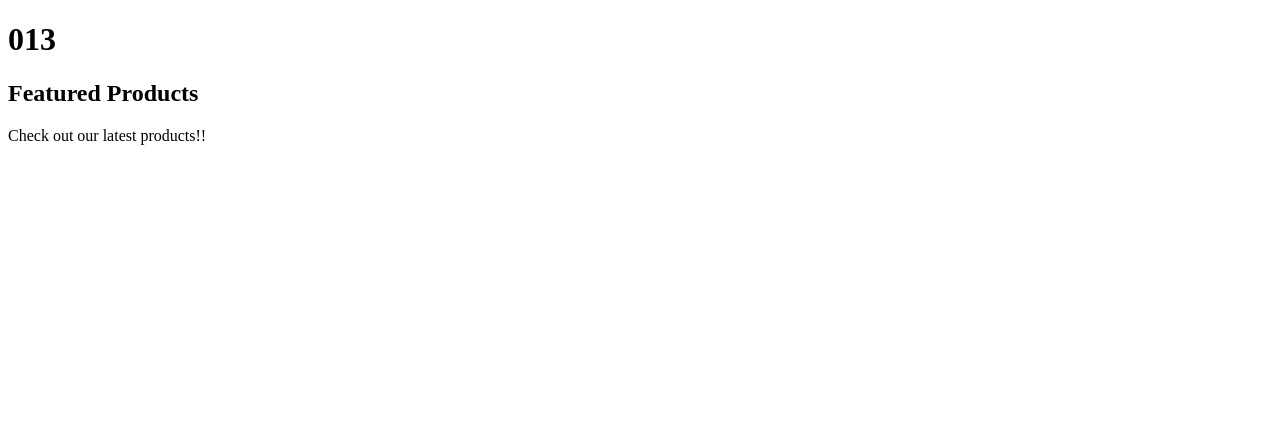
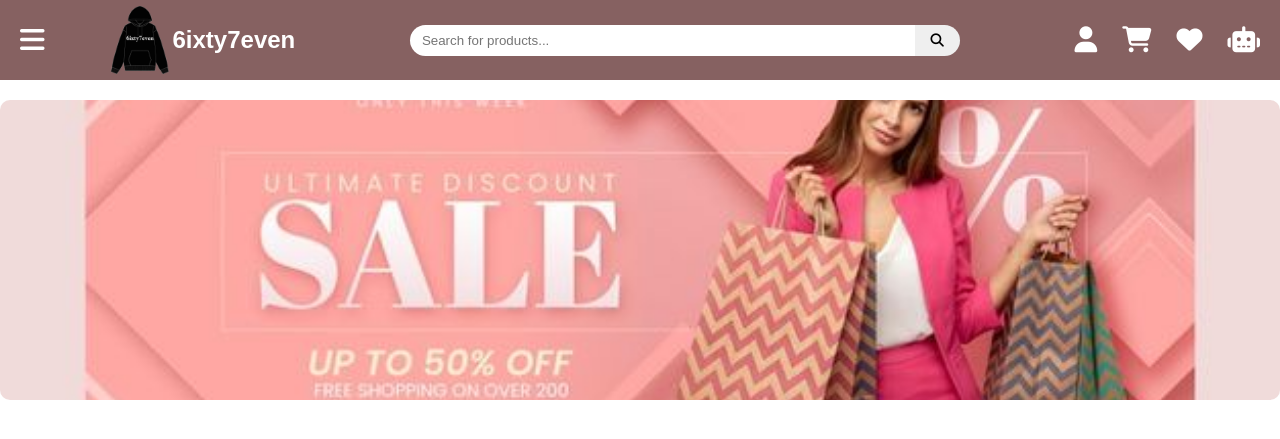
Before and after one commit to hat1m11/E-Commerce-Project, a Flask app: template templates/index.html in a window 1280 px wide. Shown: the top 439 px of the page. Run offline with Flask 3, Linux system fonts and the light colour scheme; the template is opened without the code that fills it, so the values that code supplies are empty.

Commit message:
recovered work

```diff
--- a/templates/index.html
+++ b/templates/index.html
@@ -3,25 +3,62 @@
 <head>
     <meta charset="UTF-8">
     <meta name="viewport" content="width=device-width, initial-scale=1.0">
-    <title>E-Commerce Project 67</title>
+    <title>6ixty7even</title>
+    <link rel="stylesheet" href="style.css">
+    <link rel="stylesheet" href="https://cdnjs.cloudflare.com/ajax/libs/font-awesome/6.5.0/css/all.min.css">
+
 </head>
 <body>
 
     <header>
-        <h1>013</h1>
+      <div class="header-left">
+        <i class="fa-solid fa-bars"></i>
+        <img src="images/logo.png" alt="6ixty7even Logo" class="logo">
+        <h1>6ixty7even</h1>
+      </div>
+      <div class="search-bar">
+        <input type="text" placeholder="Search for products...">
+        <button><i class="fa-solid fa-magnifying-glass"></i></button>
+      </div>
+      <div class="header-right">
+        <i class="fa-solid fa-user"></i>
+        <i class="fa-solid fa-shopping-cart"></i>
+        <i class="fa-solid fa-heart"></i>
+        <i class="fa-solid fa-robot"></i>
+      </div>
+
     </header>
 
     <main>
         <section>
-            <h2>Featured Products</h2>
-            <p>Check out our latest products!!</p>
-        </section>
+          <section class="banner">
+          <div class="rotation">
+          <img src="images/banner/banner1.jpg" alt="Banner 1" class="rotation-image active">
+            <img src="images/banner/banner2.jpg" alt="Banner 2" class="rotation-image">
+            <img src="images/banner/banner3.jpg" alt="Banner 3" class="rotation-image">
+
+            </div>
+            </section>
+
+</section>
+
     </main>
 
     <footer>
 
     </footer>
+<script>
+        const images = document.querySelectorAll('.rotation-image');
+        let current = 0;
 
+        function rotateImages() {
+            images[current].classList.remove('active');
+            current = (current + 1) % images.length;
+            images[current].classList.add('active');
+        }
+
+        setInterval(rotateImages, 3000);
+    </script>
 
 </body>
 </html></html>
--- /dev/null
+++ b/templates/style.css
@@ -0,0 +1,166 @@
+
+* {
+    margin: 0;
+    padding: 0;
+    box-sizing: border-box;
+    font-family: Arial, sans-serif;
+}
+header{
+    display: flex;
+    align-items: center;
+    justify-content: space-between;
+    padding: 0px 20px;
+    background-color: #683a3acc;
+    color: #fff;
+    height: 80px;
+}
+
+    .header-left {
+        display: flex;
+        align-items: center;
+        gap: 4px;
+    }
+    .header-left i.fa-bars {
+        font-size: 28px;
+        cursor: pointer;
+    }
+    .header-left .logo {
+        width: 120px;
+        height: auto;
+        display: block;
+    }
+    .header-left h1 {
+        font-size: 24px;
+        font-weight: bold;
+        margin-left: 0;
+    }
+   .search-bar {
+    flex: 1;
+    max-width: 550px;
+    display: flex;
+    align-items: center;
+    margin: 0 20px;
+
+}
+
+        .search-bar input {
+            flex: 1;
+            padding: 8px 12px;
+            border: none;
+            border-radius: 20px 0 0 20px;
+            outline: none;
+        }
+
+
+        .search-bar button {
+            padding: 8px 16px;
+            border: none;
+            background-color: #ff4081
+            color: #fff;
+            border-radius: 0 20px 20px 0;
+            cursor: pointer;
+        }
+        .search-bar button:hover {
+            background-color: #e03570;
+        }
+    .header-right {
+        display: flex;
+        align-items: center;
+        gap: 25px;
+        font-size: 26px;
+    }
+    .header-right i {
+        cursor: pointer;
+    }
+.header-right i:hover {
+        color: #ff4081;
+    }
+.banner {
+    width: 100%;
+    margin: 20px auto;
+    overflow: hidden;
+    border-radius: 10px;
+
+}
+       .rotation {
+        position: relative;
+        width: 100%;
+        height: auto;
+        aspect-ratio: 3 / 1;
+        max-height: 300px;
+        overflow: hidden;
+       }
+.rotation img {
+    position: absolute;
+    top: 0;
+    left: 0;
+    width: 100%;
+    height: 100%;
+    object-fit: cover;
+    opacity: 0;
+    transition: opacity 1s ease-in-out;
+}
+.rotation img.active {
+    opacity: 1;
+}
+.contact page {
+    max-width: 1200px;
+    margin: 40px auto;
+    padding: 0 20px;
+
+}
+.contact page h2 {
+    font-size: 32px;
+    margin-bottom: 10px;
+
+}
+contact page p {
+    margin-bottom: 30px;
+    font-size: 16px;
+    color: #333;
+}
+.contact-container {
+    display: flex;
+    gap: 50px;
+    flex-wrap: wrap;
+
+}
+.contact-info, .contact-form {
+    flex: 1 1 400px;
+    background-color: f9f9f9;
+    padding: 20px;
+    border-radius: 10px;
+    box-shadow: 0 4px px rgba(0, 0, 0, 0.1);
+
+}
+.contact-info h3, .contact-form h3 {
+    margin-bottom: 15px;
+    font-size: 20px;
+}
+contact-form form label {
+    display: block;
+    margin: 10px 0 5px;
+
+}
+.contact-form form input,
+.contact-form form textarea {
+    width: 100%;
+    padding: 10px;
+    border: 1px solid #ccc;
+    border-radius: 6px;
+    font-size: 14px;
+    margin-bottom: 15px;
+
+}
+.contact-form form button {
+    padding: 12px 15px;
+    border: none;
+    background-color: #ff4081;
+    color: #fff;
+    border-radius: 6px;
+    cursor: pointer;
+    transition: background color 0.3s ease;
+}
+.contact-form form button:hover {
+    background-color: #e03570;
+}
```
Also changed, not shown: templates/contact.html (+74 -0 lines), templates/images/banner/banner1.jpg (added), templates/images/banner/banner2.jpg (added), templates/images/banner/banner3.jpg (added), templates/images/logo.png (added).
